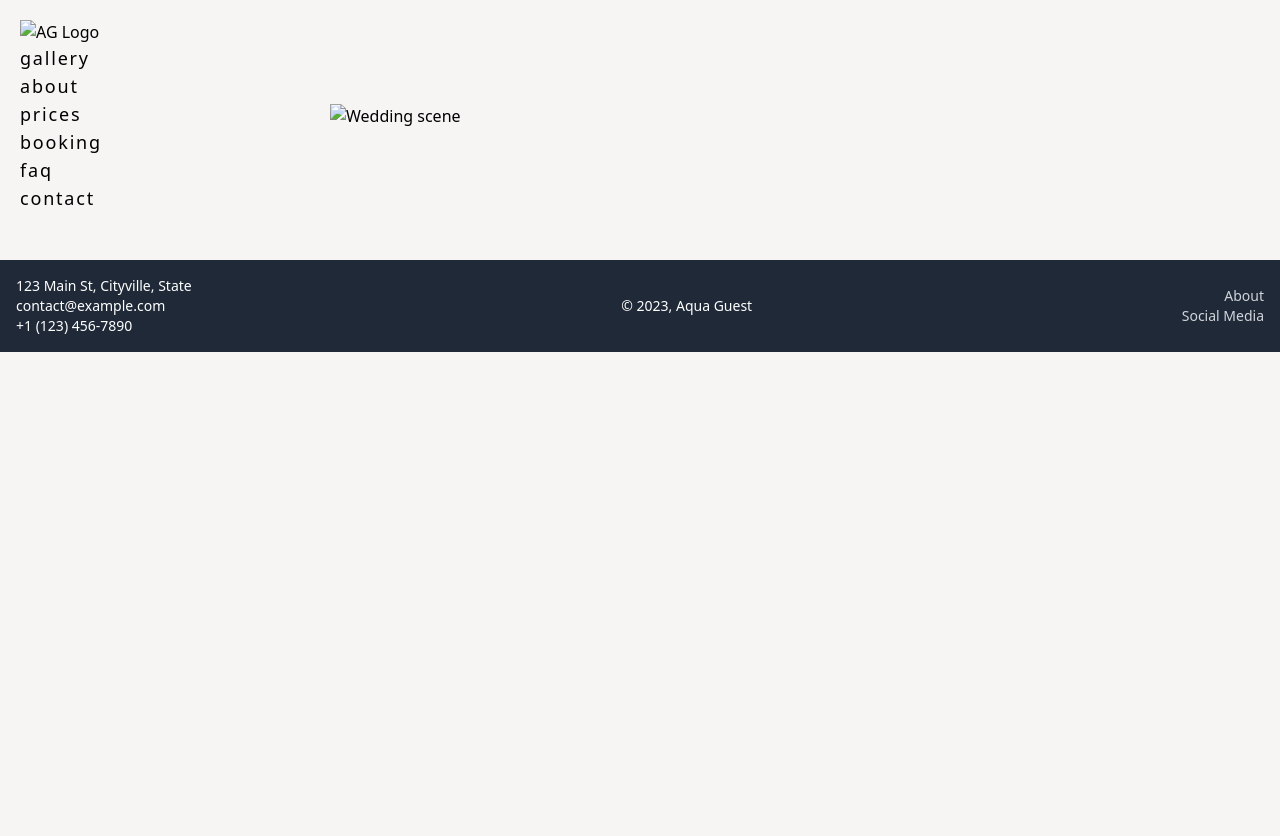
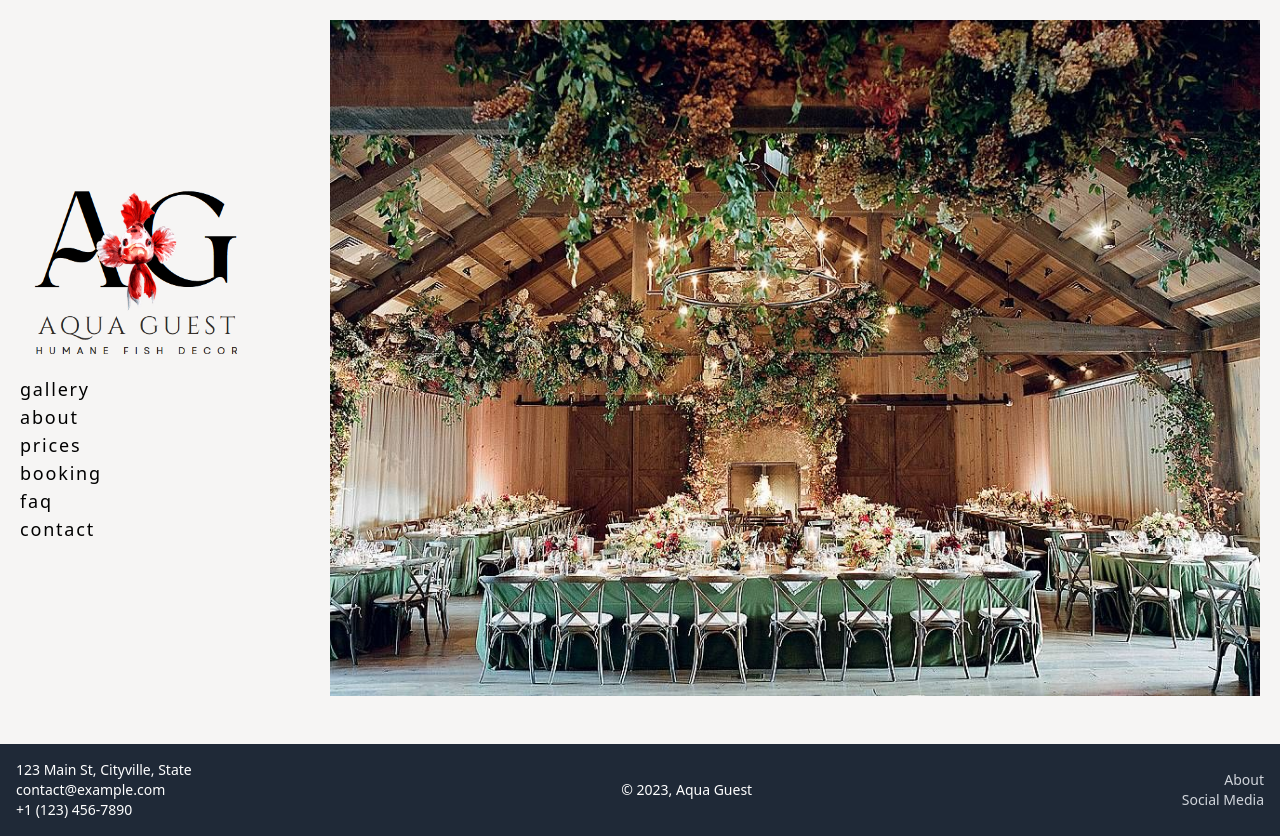
Before and after one commit to samanthawebber/aquaguest, a plain HTML site: page index.html in a window 1280 px wide. Before the commit the page ends 800 px from the top, so only its background shows below. Drawn offline with nearby package versions, Linux system fonts and the light colour scheme.

Commit message:
properl sources for images

```diff
--- a/index.html
+++ b/index.html
@@ -5,7 +5,7 @@
     <meta name="viewport" content="width=device-width, initial-scale=1.0">
 
     <title>Aqua Guest | Humane, Live Fish Decor for Weddings, Parties and More</title>
-    <link rel="icon" type="image/x-icon" href="../app/assets/images/betta_icon.png">
+    <link rel="icon" type="image/x-icon" href="./assets/betta_icon.png">
     <script src="https://cdn.tailwindcss.com"></script>
     <script>
       tailwind.config = {
@@ -28,7 +28,7 @@
     <main class='container mx-auto mt-6 md:mt-5 px-5'>
       <div class='flex justify-center items-center grid grid-cols-1 md:grid-cols-4 lg:grid-cols-4'>
         <div class='flex justify-center items-center md:grid md:grid-cols-1'>
-          <img src="../app/assets/images/logo_koi.png" alt="AG Logo" style="width: 15rem; height: intrinsic;">
+          <img src="./assets/logo_koi.png" alt="AG Logo" style="width: 15rem; height: intrinsic;">
           <ul class='tracking-widest text-lg'>
             <li><a href="./gallery.html">gallery</a></li>
             <li><a href="./about.html">about</a></li>
@@ -39,7 +39,7 @@
           </ul>
         </div>
         <div class='md:col-span-3 lg:col-span-3'>
-          <img src="../app/assets/images/wedding.jpg" alt="Wedding scene">
+          <img src="./assets/wedding.jpg" alt="Wedding scene">
         </div>
       </div>
     </main>
```
Also changed, not shown: about.html (+1 -1 lines), booking.html (+1 -1 lines), contact.html (+1 -1 lines), faq.html (+1 -1 lines), prices.html (+1 -1 lines).
